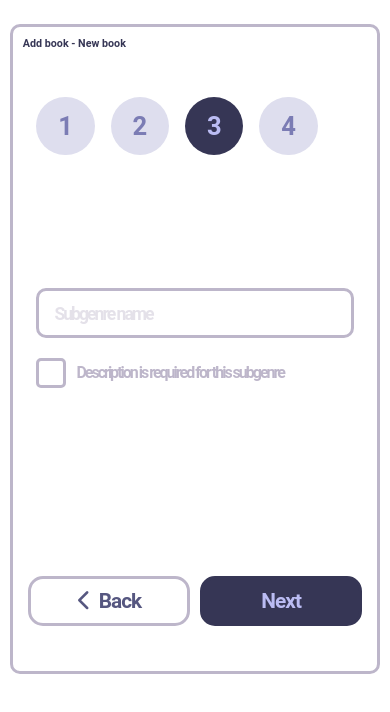
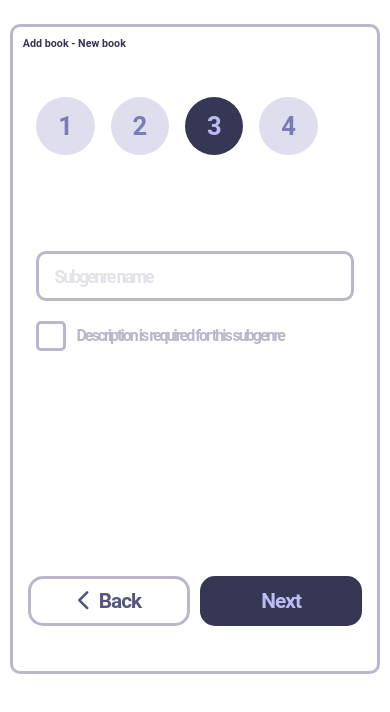
Before and after one commit to tatjama/vortex-app, a React (Create React App) app: page /addSubgenre in a window 390 px wide. Shown: the top 712 px of the page. Built offline with nearby package versions, Linux system fonts and the light colour scheme.

Commit message:
Refactoring css for form

```diff
--- /dev/null
+++ b/src/components/form/Form.jsx
@@ -0,0 +1,11 @@
+import classes from './Form.module.css';
+
+const Form = (props) => {
+    return(
+        <form>
+            <fieldset className={classes.fieldset}>{props.children}</fieldset>
+        </form>
+    )
+}
+
+export default Form
--- /dev/null
+++ b/src/components/form/Form.module.css
@@ -0,0 +1,24 @@
+/*.form{
+    display: flex;
+    flex-direction: column;
+    justify-content: space-between;
+    height: 100%;
+    color: rgb(189, 182, 202);
+  }*/
+  .fieldset{
+    display: flex;
+    flex-direction: column;
+    justify-content: space-between;
+    height: 100%;
+    color: rgb(189, 182, 202);
+    padding: 0px 3.5vw;
+    border: none;
+    min-height: 263px;
+  }
+
+@media screen and (max-width: 500px) {
+    .fieldset{
+      min-height: 300px;
+      justify-content: space-around;
+    }
+}
--- /dev/null
+++ b/src/components/form/input/Field.module.css
@@ -0,0 +1,64 @@
+.input, .textarea{
+    width: 100%;
+    height: 80px;
+    font-family:  'Roboto', sans-serif;
+    font-size: 2rem;
+    font-weight: bold;
+    color: rgb(54, 54, 85);
+    padding: 10px 20px;
+    margin: 10px 0 30px 0;
+    border-radius: 10px;
+    outline: none;
+    border: 4px solid rgb(189, 182, 202);
+    -webkit-border-radius: 10px;
+    -moz-border-radius: 10px;
+    -ms-border-radius: 10px;
+    -o-border-radius: 10px;
+  }
+  .input::placeholder, .textarea::placeholder{
+    font-weight: bold;
+    letter-spacing: -2px;
+    opacity: 0.4;
+    color:rgb(189, 182, 202);
+  }
+  .input, .textarea {
+    width: 100%;
+  }
+  .input[name="pagesNumber"]{
+    width: 30%;
+  }
+  .input[type="date"], .input[name="format"]{
+    width: 40%;
+  }
+  .textarea{
+    height: 150px;
+  }
+
+  @media screen and (max-width: 1000px) {
+    .input[name="pagesNumber"], .input[type="date"], .input[name="format"]{
+      width: 50%;
+    }
+  }
+  @media screen and (max-width: 800px) {
+    .input::placeholder, .textarea::placeholder{
+     font-size: 1.8rem;
+   }
+ }
+ @media screen and (max-width: 500px) {
+   .input::placeholder, .textarea::placeholder{
+     font-size: 1.1rem;
+   }
+   .input, .textarea{
+     height: 50px;
+     font-size: 1.3rem;
+     padding: 7px 15px;
+     margin: 10px 0 20px 0;
+     border: 3px solid rgb(189, 182, 202);
+     }
+   .input[type="date"], .input[name="format"]{
+     width: 100%;
+   }
+   .textarea{
+     height: 100px;
+   }
+ }
--- a/src/components/form/input/InputField.jsx
+++ b/src/components/form/input/InputField.jsx
@@ -1,3 +1,5 @@
-const InputField = (props) =>  <input  {...props} placeholder={props.title}/>
+import classes from './Field.module.css';
+
+const InputField = (props) =>  <input className={classes.input}  {...props} placeholder={props.title}/>
 
 export default InputField
--- a/src/components/form/input/LabelField.jsx
+++ b/src/components/form/input/LabelField.jsx
@@ -1,4 +1,5 @@
-const LabelField = (props) => <label htmlFor={props.name}>{props.title}</label>
+import classes from './LabelField.module.css'
+const LabelField = (props) => <label className={classes.label} htmlFor={props.name}>{props.title}</label>
 
 
 export default LabelField
--- /dev/null
+++ b/src/components/form/input/LabelField.module.css
@@ -0,0 +1,10 @@
+.label{
+    font-size: 1.8rem;
+    font-weight: bold;
+    letter-spacing: -2px;
+  }
+@media screen and (max-width: 500px){
+    .label{
+            font-size: 1.1rem;
+          }
+}
--- a/src/components/form/input/Textarea.jsx
+++ b/src/components/form/input/Textarea.jsx
@@ -1,11 +1,12 @@
 import LabelField from './LabelField';
+import classes from './Field.module.css';
 
 const Textarea = (props) => {
 
     return(
         <>
             <LabelField {...props} />
-            <textarea {...props} id = {props.name} ></textarea>
+            <textarea className={classes.textarea} {...props} id = {props.name} ></textarea>
         </>
     )
 }
--- a/src/index.css
+++ b/src/index.css
@@ -60,69 +60,8 @@ i{
 h2{
   color: rgb(54, 54, 85);
 }
-form, fieldset{
-  display: flex;
-  flex-direction: column;
-  justify-content: space-between;
-  height: 100%;
-  min-height: 430px;
-  color: rgb(189, 182, 202);
-}
-fieldset{
-  padding: 0px 3.5vw;
-  border: none;
-  min-height: 263px;
 
-}
-label{
-  font-size: 1.8rem;
-  font-weight: bold;
-  letter-spacing: -2px;
-}
-input, textarea{
-  width: 100%;
-  height: 80px;
-  font-family:  'Roboto', sans-serif;
-  font-size: 2rem;
-  font-weight: bold;
-  color: rgb(54, 54, 85);
-  padding: 10px 20px;
-  margin: 10px 0 30px 0;
-  border-radius: 10px;
-  outline: none;
-  border: 4px solid rgb(189, 182, 202);
-  -webkit-border-radius: 10px;
-  -moz-border-radius: 10px;
-  -ms-border-radius: 10px;
-  -o-border-radius: 10px;
-}
-input::placeholder, textarea::placeholder{
-  font-weight: bold;
-  letter-spacing: -2px;
-  opacity: 0.4;
-  color:rgb(189, 182, 202);
-}
-input[type="text"], input[type="input"], input[name="edition"], textarea {
-  width: 100%;
-}
-input[name="pagesNumber"]{
-  width: 30%;
-}
-input[type="date"], input[name="format"]{
-  width: 40%;
-}
-textarea{
-  height: 150px;
-}
 
-@media screen and (max-width: 1000px) {
-  input[name="pagesNumber"]{
-    width: 50%;
-  }
-  input[type="date"], input[name="format"]{
-    width: 50%;
-  }
-}
 
 @media screen and (max-width: 800px) {
    button{
@@ -133,14 +72,7 @@ textarea{
   i{
       margin-right:0.2rem;
   }
-
-  form{
-    min-height: 250px;
-  }
-  input::placeholder, textarea::placeholder{
-    font-size: 1.8rem;
-  }
-}
+ }
 
 @media screen and (max-width: 500px) {
   button{
@@ -148,30 +80,5 @@ textarea{
     padding: 12px 10px;
     margin: 10px 1.5%;
   }
-  form{
-    min-height: 300px;
-    justify-content: space-around;
-  }
 
-  label, input::placeholder, textarea::placeholder{
-    font-size: 1.1rem;
-  }
-  input, textarea{
-    height: 50px;
-    font-size: 1.3rem;
-    padding: 7px 15px;
-    margin: 10px 0 20px 0;
-    border-radius: 10px;
-    border: 3px solid rgb(189, 182, 202);
-    -webkit-border-radius: 10px;
-    -moz-border-radius: 10px;
-    -ms-border-radius: 10px;
-    -o-border-radius: 10px;
-  }
-  input[type="date"], input[name="format"]{
-    width: 100%;
-  }
-  textarea{
-    height: 100px;
-  }
 }
--- a/src/pages/addSubgenre/AddSubgenre.jsx
+++ b/src/pages/addSubgenre/AddSubgenre.jsx
@@ -4,6 +4,7 @@ import Header from '../../components/layout/Header';
 import Main from '../../components/layout/Main';
 import Footer from '../../components/layout/Footer';
 import InputField from '../../components/form/input/InputField';
+import Form from '../../components/form/Form';
 import classes from './AddSubgenre.module.css';
 
 const AddSubgenre = () => {
@@ -38,8 +39,7 @@ const AddSubgenre = () => {
         <>
         <Header/>
             <Main>
-                <form onSubmit={handleSubmit} className={classes.form}>
-                    <fieldset>
+                <Form>
                     <InputField
                         title = 'Subgenre name'
                         type = 'text'
@@ -55,9 +55,9 @@ const AddSubgenre = () => {
                                 onChange = {() => setIsDescriptionRequired(!isDescriptionRequired)}/>
                             <span className={classes.checkmark}></span>
                         </label>
-                    </fieldset>
+                    </Form>
                     <Footer backClickHandler = {handleBackClick}  clickHandler = {handleSubmit} text="Next"/>
-                </form>
+
             </Main>
         </>
     )
--- a/src/pages/information/Information.jsx
+++ b/src/pages/information/Information.jsx
@@ -6,6 +6,7 @@ import Footer from '../../components/layout/Footer';
 import Input from '../../components/form/input/Input';
 import DataList from '../../components/form/input/DataList';
 import Textarea from '../../components/form/input/Textarea';
+import Form from '../../components/form/Form';
 import { maxDate } from '../../util/helper';
 
 import classes from './Information.module.css';
@@ -87,8 +88,7 @@ const Information = () => {
                 <Main>
 
 
-        <form onSubmit = {handleSubmit}>
-            <fieldset>
+        <Form>
                 <Input
                     title = 'Book title'
                     type = 'text'
@@ -191,9 +191,9 @@ const Information = () => {
                     value = {description}
                     onChange = {(e) => setDescription(e.target.value)}
                 />
-            </fieldset>
+            </Form>
             <Footer backClickHandler = {handleBackClick}  clickHandler = {handleSubmit} text = "Add"/>
-        </form>
+
         </Main>
         </>
     )
```
Also changed, not shown: src/components/form/input/DataListField.jsx (renamed from src/components/form/input/DataListField.js), src/components/form/input/Input.module.css (deleted).
